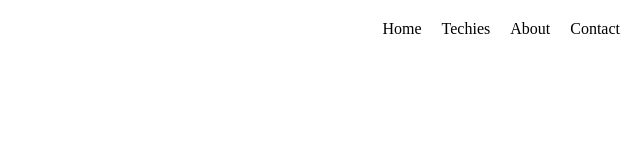
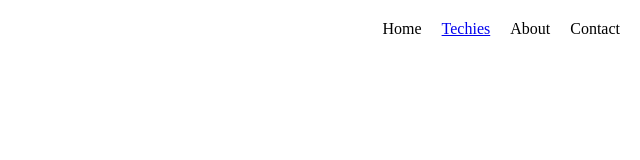
Before and after one commit to sidduganeshsid/HelloTecky, a plain HTML site: page temp/index.html in a window 1280 px wide. Shown: the full height of the page, 640-1280 px from the left. Drawn offline with Linux system fonts and the light colour scheme.

Commit message:
connected: Techies.html

```diff
--- a/temp/index.html
+++ b/temp/index.html
@@ -19,7 +19,7 @@
             </div>
             <div class="navButtons">
                 <div class=" navItems">Home</div>
-                <div class=" navItems">Techies</div>
+                <div class=" navItems"><a href="Techies.html">Techies</a></div>
                 <div class=" navItems">About</div>
                 <div class=" navItems">Contact</div>
             </div>
```
